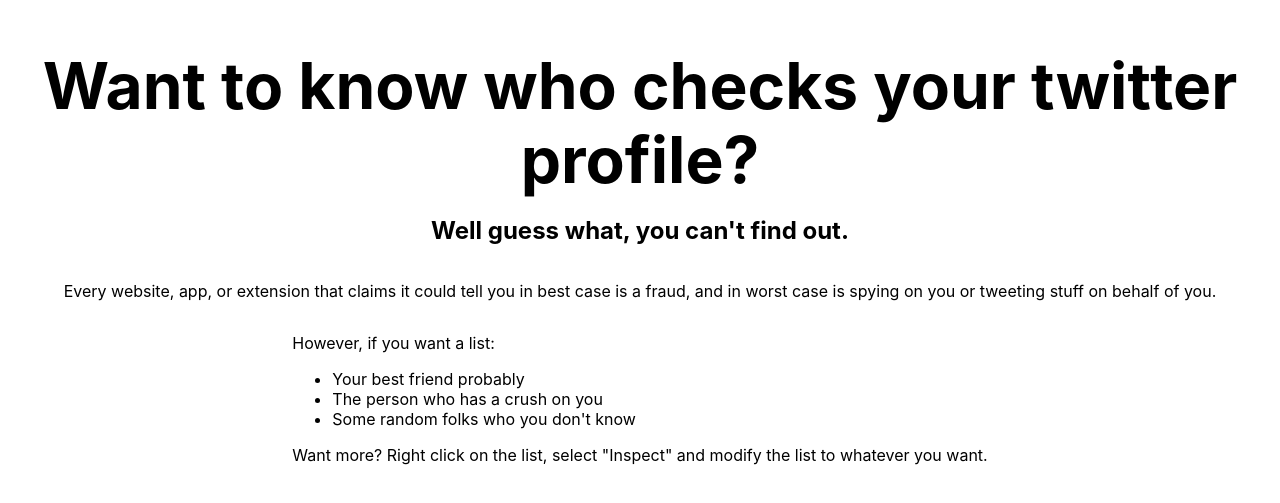
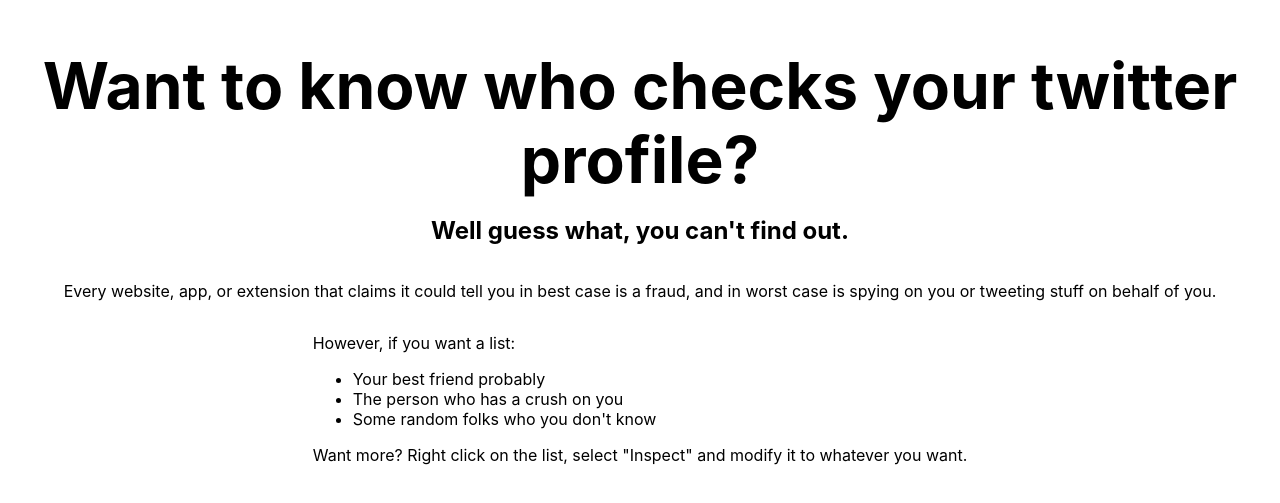
Before and after one commit to poyynt/no_one_is_able_to_tell_who_visits_your_twitter_profile, a Next.js app: page / in a window 1280 px wide. Shown: the part 135-638 px from the top of the page. Built offline with nearby package versions, Linux system fonts and the light colour scheme.

Commit message:
Update index.js

```diff
--- a/pages/index.js
+++ b/pages/index.js
@@ -27,7 +27,7 @@
                 <li>The person who has a crush on you</li>
                 <li>Some random folks who you don't know</li>
           </ul>
-          <p>Want more? Right click on the list, select "Inspect" and modify the list to whatever you want.</p>
+          <p>Want more? Right click on the list, select "Inspect" and modify it to whatever you want.</p>
         </div>
       </main>
 
```
